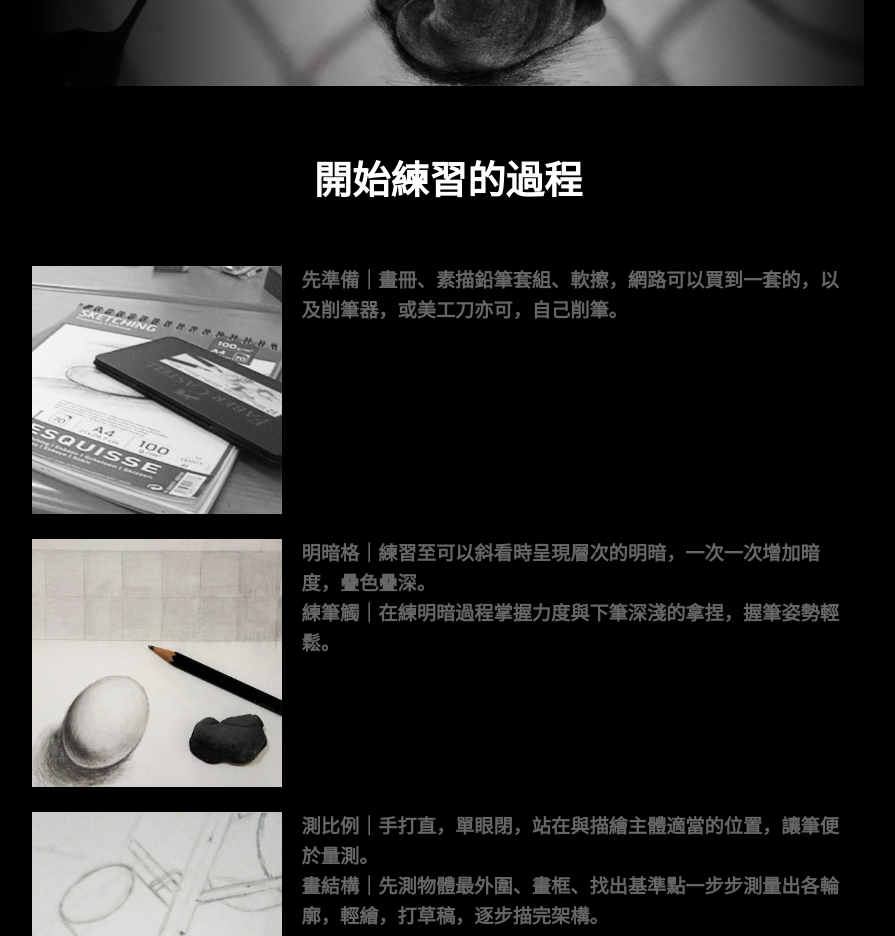
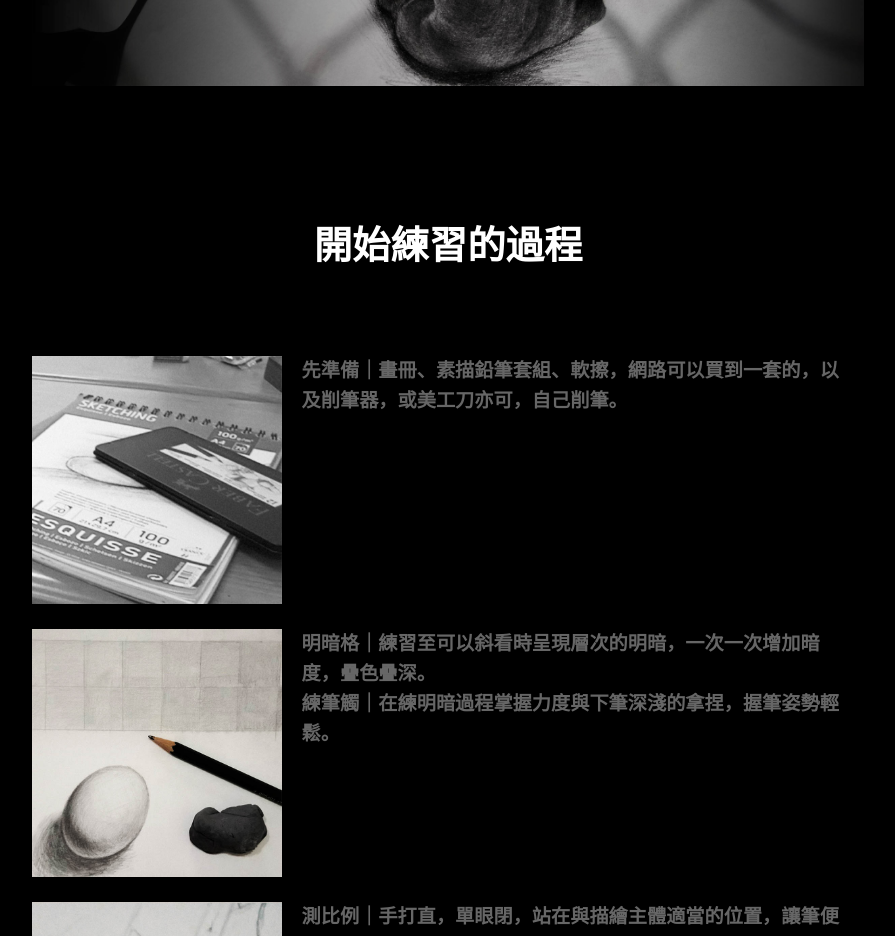
Before and after one commit to tinachen0809/testspace, a plain HTML site: page index.html in a window 1280 px wide. Shown: the part 1320-2256 px from the top of the page, without its empty margins (192-1087 px from the left). Drawn offline with nearby package versions, Linux system fonts and the light colour scheme.

Commit message:
Update index.css

```diff
--- a/index.css
+++ b/index.css
@@ -164,7 +164,7 @@ article{
 	height: auto;
 	display: block;
 	margin: 0 auto;
-	margin-top: 60px;
+	margin-top: 50px;
 	margin-bottom: 90px;
 	padding-bottom: 30px;
 	border-bottom: 3px solid #666;
@@ -175,9 +175,9 @@ article > h2{
 
 font-size: 3vw;
 color: #FFF;
-line-height: 70px;
+line-height: 220px;
 text-align: center;
-padding-bottom: 50px;
+
 
 }
 
```
